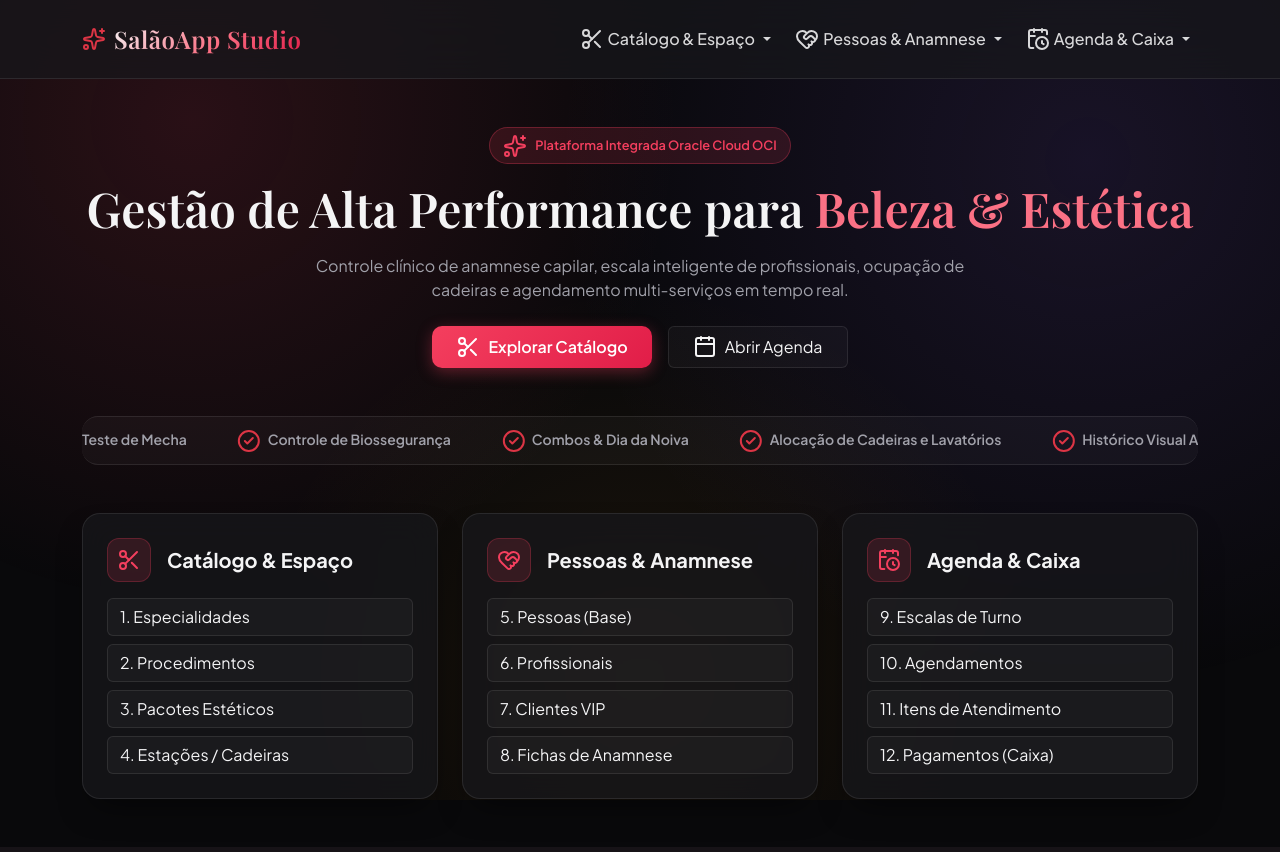
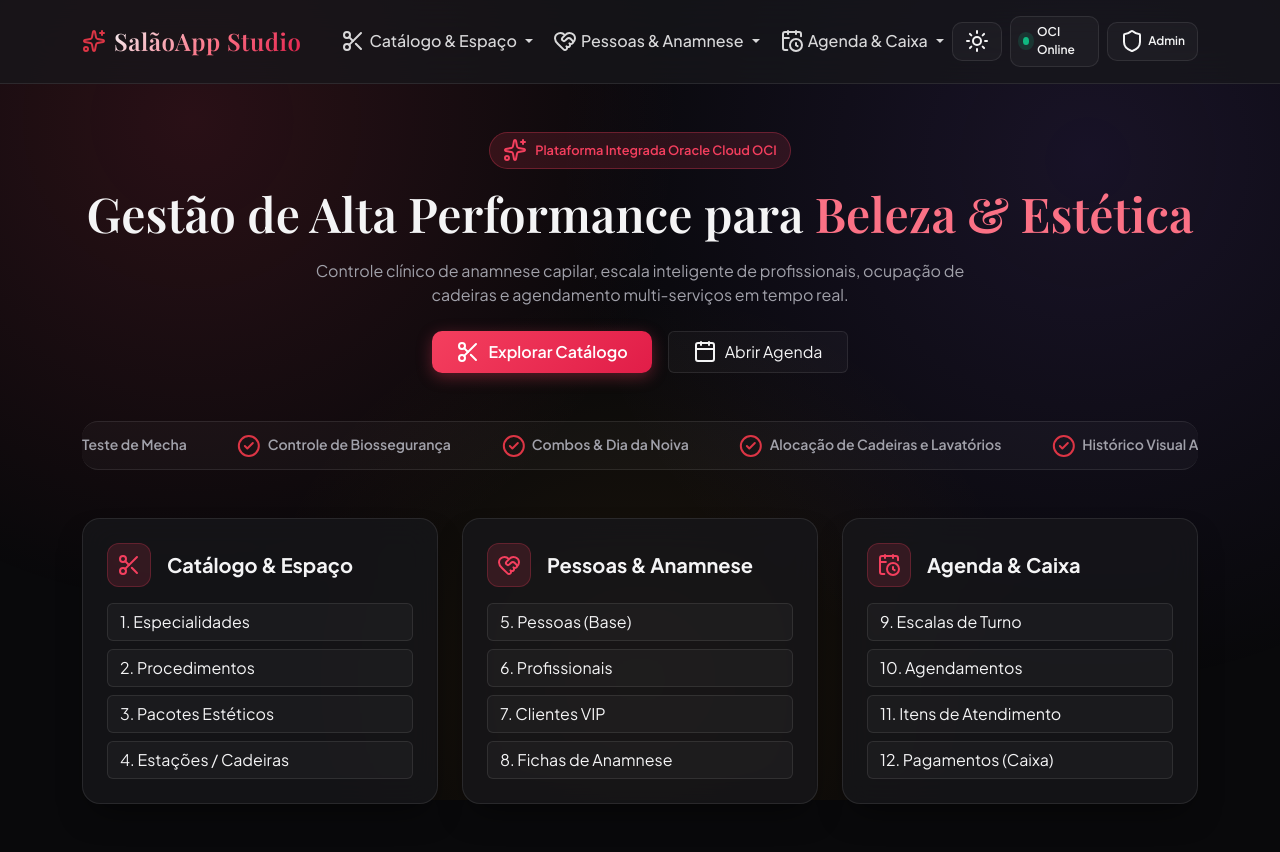
Before and after one commit to anleaes/2026-2-UDWMJ-Quinta-Noite-ZS-03-MVT, a Django app: page / in a window 1280 px wide. Run offline with Django 5.2, Linux system fonts and the light colour scheme; some libraries are stand-ins or nearby versions; some web fonts are replaced.

Commit message:
BugFix que impedia dos botoes Admin e dos temas claro e escuro aparecerem, coreção da ordem trocada em cada modulo diferente da pagina inicial

```diff
--- a/static/js/animations.js
+++ b/static/js/animations.js
@@ -7,7 +7,35 @@ document.addEventListener("DOMContentLoaded", () => {
         AOS.init({ duration: 650, once: true, offset: 30 });
     }
 
-    // 2. Efeito Spotlight nos Bento Cards
+    // 2. Alternador de Tema (Claro / Escuro) com memória no navegador
+    const htmlEl = document.documentElement;
+    const themeBtn = document.getElementById("themeToggleBtn");
+
+    function updateThemeIcon(theme) {
+        if (!themeBtn) return;
+        const iconName = theme === "light" ? "moon" : "sun";
+        const label = theme === "light" ? "Modo Escuro" : "Modo Claro";
+        themeBtn.innerHTML = `<i data-lucide="${iconName}" size="16"></i>`;
+        themeBtn.setAttribute("title", label);
+        if (typeof lucide !== "undefined") {
+            lucide.createIcons();
+        }
+    }
+
+    const currentTheme = localStorage.getItem("salaoapp_theme") || "dark";
+    htmlEl.setAttribute("data-bs-theme", currentTheme);
+    updateThemeIcon(currentTheme);
+
+    if (themeBtn) {
+        themeBtn.addEventListener("click", () => {
+            const nextTheme = htmlEl.getAttribute("data-bs-theme") === "dark" ? "light" : "dark";
+            htmlEl.setAttribute("data-bs-theme", nextTheme);
+            localStorage.setItem("salaoapp_theme", nextTheme);
+            updateThemeIcon(nextTheme);
+        });
+    }
+
+    // 3. Efeito Spotlight nos Bento Cards
     document.querySelectorAll(".bento-card").forEach((card) => {
         card.addEventListener("mousemove", (e) => {
             const rect = card.getBoundingClientRect();
@@ -16,7 +44,7 @@ document.addEventListener("DOMContentLoaded", () => {
         });
     });
 
-    // 3. Animação de entrada GSAP
+    // 4. Animação de entrada GSAP
     if (typeof gsap !== "undefined" && document.querySelector(".gsap-hero")) {
         gsap.from(".gsap-hero", {
             y: 22,
@@ -27,7 +55,7 @@ document.addEventListener("DOMContentLoaded", () => {
         });
     }
 
-    // 4. Filtro Instantâneo nas Tabelas
+    // 5. Filtro Instantâneo nas Tabelas
     document.querySelectorAll("table.table").forEach((table) => {
         if (table.dataset.searchEnhanced) return;
         table.dataset.searchEnhanced = "true";
--- a/templates/partials/_navbar.html
+++ b/templates/partials/_navbar.html
@@ -10,7 +10,8 @@
         </button>
 
         <div class="collapse navbar-collapse" id="menuPrincipal">
-            <ul class="navbar-nav ms-auto gap-2">
+            <!-- Menus colados ao lado do SalãoApp Studio na ordem 1 a 12 -->
+            <ul class="navbar-nav me-auto ms-lg-3 gap-1">
                 <!-- Frente 1: Módulos 1 a 4 -->
                 <li class="nav-item dropdown">
                     <a class="nav-link dropdown-toggle d-flex align-items-center gap-1" href="#" data-bs-toggle="dropdown">
@@ -42,7 +43,7 @@
                     <a class="nav-link dropdown-toggle d-flex align-items-center gap-1" href="#" data-bs-toggle="dropdown">
                         <i data-lucide="calendar-clock" size="17"></i> Agenda & Caixa
                     </a>
-                    <ul class="dropdown-menu dropdown-menu-end">
+                    <ul class="dropdown-menu">
                         <li><a class="dropdown-item" href="/escalas/"><i data-lucide="clock" size="16"></i> 9. Escalas de Horário</a></li>
                         <li><a class="dropdown-item" href="/agendamentos/"><i data-lucide="calendar-check" size="16"></i> 10. Agendamentos</a></li>
                         <li><a class="dropdown-item" href="/atendimentos/"><i data-lucide="wand-2" size="16"></i> 11. Itens do Atendimento</a></li>
@@ -50,6 +51,23 @@
                     </ul>
                 </li>
             </ul>
+
+            <!-- Canto Direito: Tema Claro/Escuro, Status OCI e Botão Admin -->
+            <div class="d-flex align-items-center gap-2 mt-3 mt-lg-0">
+                <button type="button" id="themeToggleBtn" class="btn-glass d-flex align-items-center justify-content-center" title="Alternar Tema Claro/Escuro">
+                    <i data-lucide="sun" size="16"></i>
+                </button>
+
+                <span class="btn-glass d-none d-md-inline-flex align-items-center gap-2" title="Conectado ao Oracle Autonomous Database">
+                    <span class="status-dot"></span>
+                    <small class="fw-semibold" style="font-size: 0.75rem;">OCI Online</small>
+                </span>
+
+                <a href="/admin/" target="_blank" class="btn-glass text-decoration-none d-flex align-items-center gap-1" title="Painel Administrativo">
+                    <i data-lucide="shield" size="15"></i>
+                    <span class="small fw-semibold">Admin</span>
+                </a>
+            </div>
         </div>
     </div>
 </nav>
```
